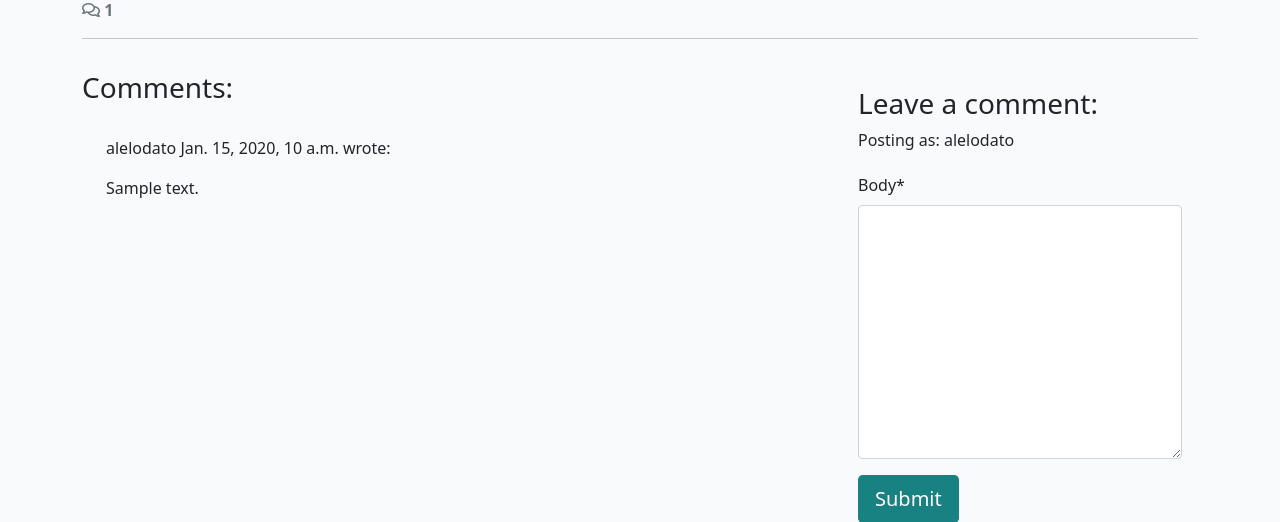
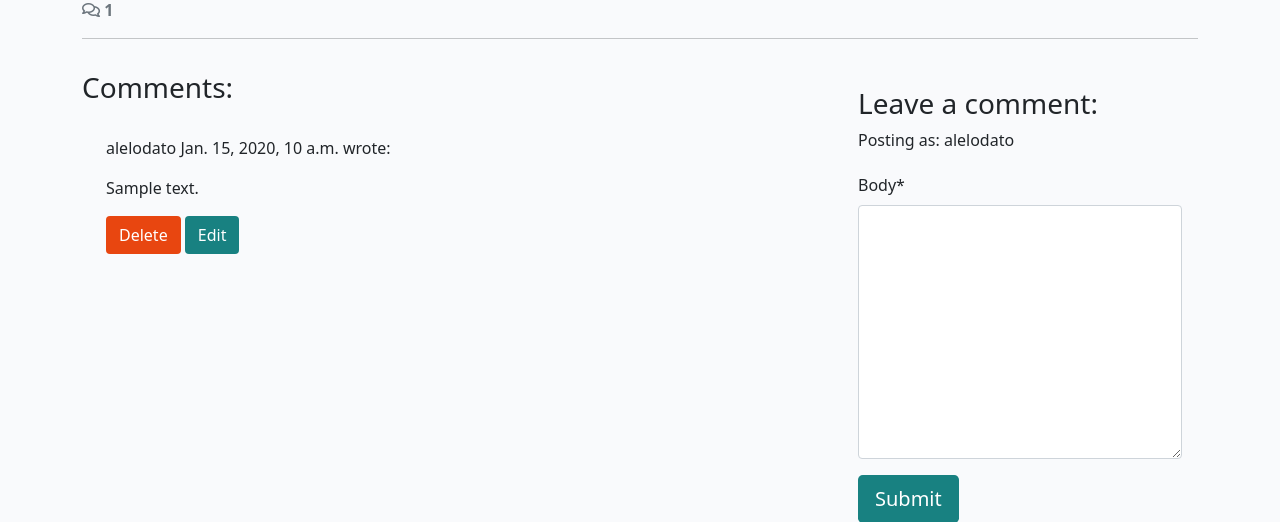
Before and after one commit to alelodato/django-blog, a Django app: a page that uses templates/base.html in a window 1280 px wide. Shown: the part 494-1016 px from the top of the page. Run offline with Django 4.2, Linux system fonts and the light colour scheme; a user stored in the database is signed in; data comes from the database, SQL or seed files in the repository; tables that the repository leaves empty hold one stand-in row (values such as "Sample post"); some libraries are stand-ins or nearby versions.

Commit message:
added edit and delete comment feature

```diff
--- a/blog/templates/blog/post_detail.html
+++ b/blog/templates/blog/post_detail.html
@@ -1,4 +1,3 @@
-
 {% extends 'base.html' %} {% block content %}
 {% load static %}
 {% load crispy_forms_tags %}
@@ -67,6 +66,10 @@
             This comment is awaiting approval
           </p>
           {% endif %}
+          {% if user.is_authenticated and comment.author == user %}
+          <button class="btn btn-delete" comment_id="{{ comment.id }}">Delete</button>
+          <button class="btn btn-edit" comment_id="{{ comment.id }}">Edit</button>
+          {% endif %}
         </div>
         <!-- Our for loop ends here -->
         {% endfor %}
@@ -78,12 +81,10 @@
         {% if user.is_authenticated %}
         <h3>Leave a comment:</h3>
         <p>Posting as: {{ user.username }}</p>
-          <form id="commentForm" method="post"
-            style="margin-top: 1.3em;">
+        <form id="commentForm" method="post" style="margin-top: 1.3em;">
           {{ comment_form | crispy }}
           {% csrf_token %}
-            <button id="submitButton" type="submit"
-              class="btn btn-signup btn-lg">Submit</button>
+          <button id="submitButton" type="submit" class="btn btn-signup btn-lg">Submit</button>
         </form>
         {% else %}
         <p>Log in to leave a comment</p>
@@ -92,5 +93,33 @@
     </div>
   </div>
 </div>
+<!-- Delete confirmation modal -->
+<div class="modal fade" id="deleteModal" tabindex="-1"
+  aria-labelledby="deleteModalLabel" aria-hidden="true">
+  <div class="modal-dialog">
+    <div class="modal-content">
+      <div class="modal-header">
+        <h5 class="modal-title"
+          id="deleteModalLabel">Delete comment?</h5>
+        <button type="button" class="btn-close"
+          data-bs-dismiss="modal" aria-label="Close"></button>
+      </div>
+      <div class="modal-body">
+        Are you sure you want to delete your comment?
+        This action cannot be undone.
+      </div>
+      <div class="modal-footer">
+        <button type="button" class="btn btn-secondary"
+          data-bs-dismiss="modal">Close</button>
+        <a id="deleteConfirm" href="#" class="btn
+          btn-danger">Delete</a>
+      </div>
+    </div>
+  </div>
+</div>
 
 {% endblock content %}
+
+{% block extras %}
+<script src="{% static 'js/comments.js' %}"></script>
+{% endblock %}
--- a/blog/urls.py
+++ b/blog/urls.py
@@ -4,4 +4,8 @@ from django.urls import path
 urlpatterns = [
     path('', views.PostList.as_view(), name='home'),
     path('<slug:slug>/', views.post_detail, name='post_detail'),
+    path('<slug:slug>/edit_comment/<int:comment_id>',
+         views.comment_edit, name='comment_edit'),
+    path('<slug:slug>/delete_comment/<int:comment_id>',
+         views.comment_delete, name='comment_delete'),
 ]
--- a/blog/views.py
+++ b/blog/views.py
@@ -50,3 +50,41 @@ def post_detail(request, slug):
          "comment_form": comment_form,
         },
     )
+
+def comment_edit(request, slug, comment_id):
+    """
+    view to edit comments
+    """
+    if request.method == "POST":
+
+        queryset = Post.objects.filter(status=1)
+        post = get_object_or_404(queryset, slug=slug)
+        comment = get_object_or_404(Comment, pk=comment_id)
+        comment_form = CommentForm(data=request.POST, instance=comment)
+
+        if comment_form.is_valid() and comment.author == request.user:
+            comment = comment_form.save(commit=False)
+            comment.post = post
+            comment.approved = False
+            comment.save()
+            messages.add_message(request, messages.SUCCESS, 'Comment Updated!')
+        else:
+            messages.add_message(request, messages.ERROR, 'Error updating comment!')
+
+    return HttpResponseRedirect(reverse('post_detail', args=[slug]))
+
+def comment_delete(request, slug, comment_id):
+    """
+    view to delete comment
+    """
+    queryset = Post.objects.filter(status=1)
+    post = get_object_or_404(queryset, slug=slug)
+    comment = get_object_or_404(Comment, pk=comment_id)
+
+    if comment.author == request.user:
+        comment.delete()
+        messages.add_message(request, messages.SUCCESS, 'Comment deleted!')
+    else:
+        messages.add_message(request, messages.ERROR, 'You can only delete your own comments!')
+
+    return HttpResponseRedirect(reverse('post_detail', args=[slug]))
--- /dev/null
+++ b/static/js/comments.js
@@ -0,0 +1,44 @@
+const editButtons = document.getElementsByClassName("btn-edit");
+const commentText = document.getElementById("id_body");
+const commentForm = document.getElementById("commentForm");
+const submitButton = document.getElementById("submitButton");
+const deleteModal = new bootstrap.Modal(document.getElementById("deleteModal"));
+const deleteButtons = document.getElementsByClassName("btn-delete");
+const deleteConfirm = document.getElementById("deleteConfirm");
+
+/**
+* Initializes edit functionality for the provided edit buttons.
+*
+* For each button in the `editButtons` collection:
+* - Retrieves the associated comment's ID upon click.
+* - Fetches the content of the corresponding comment.
+* - Populates the `commentText` input/textarea with the comment's content for editing.
+* - Updates the submit button's text to "Update".
+* - Sets the form's action attribute to the `edit_comment/{commentId}` endpoint.
+*/
+for (let button of editButtons) {
+  button.addEventListener("click", (e) => {
+    let commentId = e.target.getAttribute("comment_id");
+    let commentContent = document.getElementById(`comment${commentId}`).innerText;
+    commentText.value = commentContent;
+    submitButton.innerText = "Update";
+    commentForm.setAttribute("action", `edit_comment/${commentId}`);
+  });
+}
+/**
+* Initializes deletion functionality for the provided delete buttons.
+*
+* For each button in the `deleteButtons` collection:
+* - Retrieves the associated comment's ID upon click.
+* - Updates the `deleteConfirm` link's href to point to the
+* deletion endpoint for the specific comment.
+* - Displays a confirmation modal (`deleteModal`) to prompt
+* the user for confirmation before deletion.
+*/
+for (let button of deleteButtons) {
+    button.addEventListener("click", (e) => {
+      let commentId = e.target.getAttribute("comment_id");
+      deleteConfirm.href = `delete_comment/${commentId}`;
+      deleteModal.show();
+    });
+  }
--- a/static/js/script.js
+++ /dev/null
@@ -1 +0,0 @@
-console.log("Bella!")
--- a/templates/base.html
+++ b/templates/base.html
@@ -117,7 +117,8 @@
         integrity="sha384-gtEjrD/SeCtmISkJkNUaaKMoLD0//ElJ19smozuHV6z3Iehds+3Ulb9Bn9Plx0x4" crossorigin="anonymous">
     </script>
 
-    <script src="{% static 'js/script.js' %}"></script>
+    {% block extras %}
+    {% endblock %}
 </body>
 
 </html>
```
Lines whose indentation alone changed are shown as unchanged.
